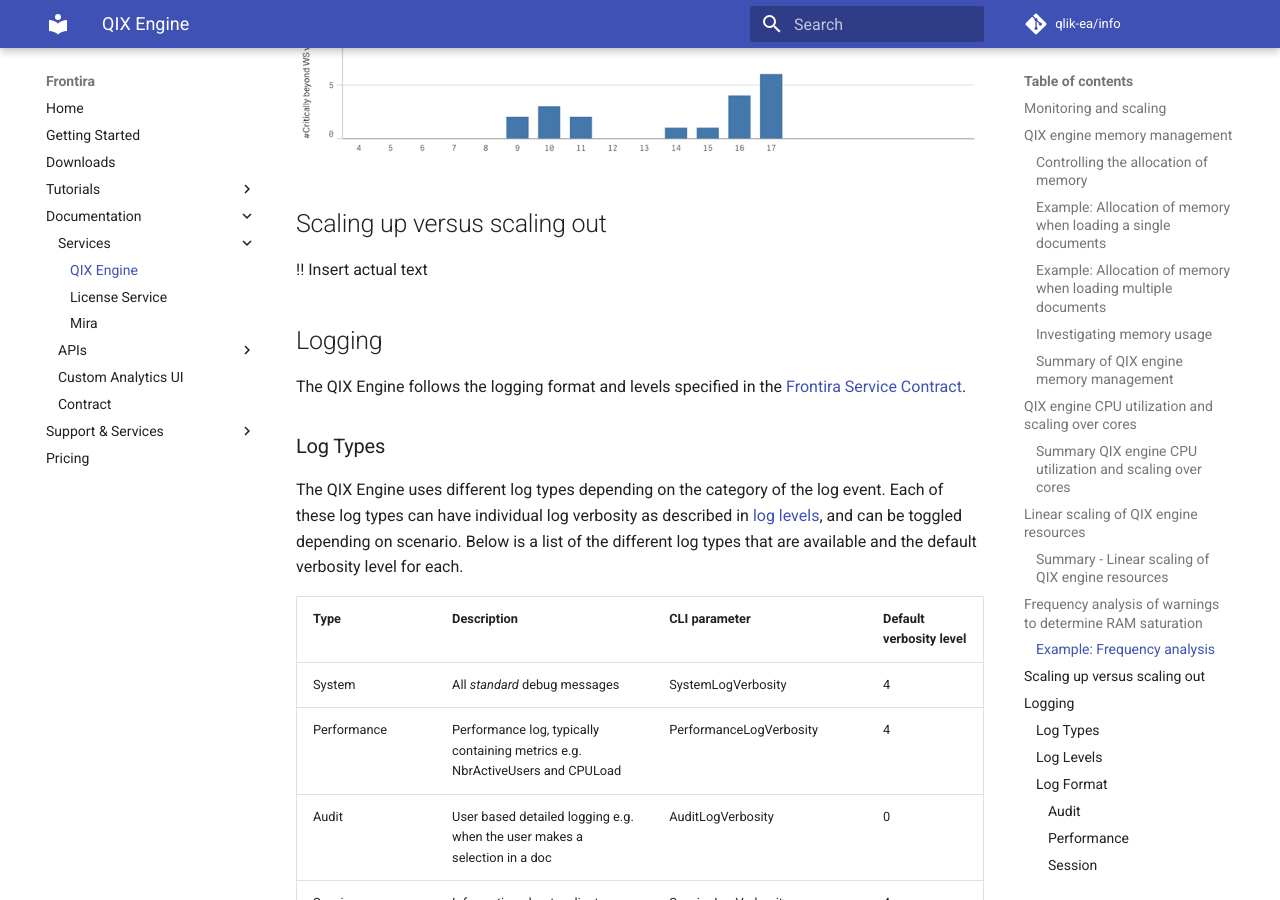
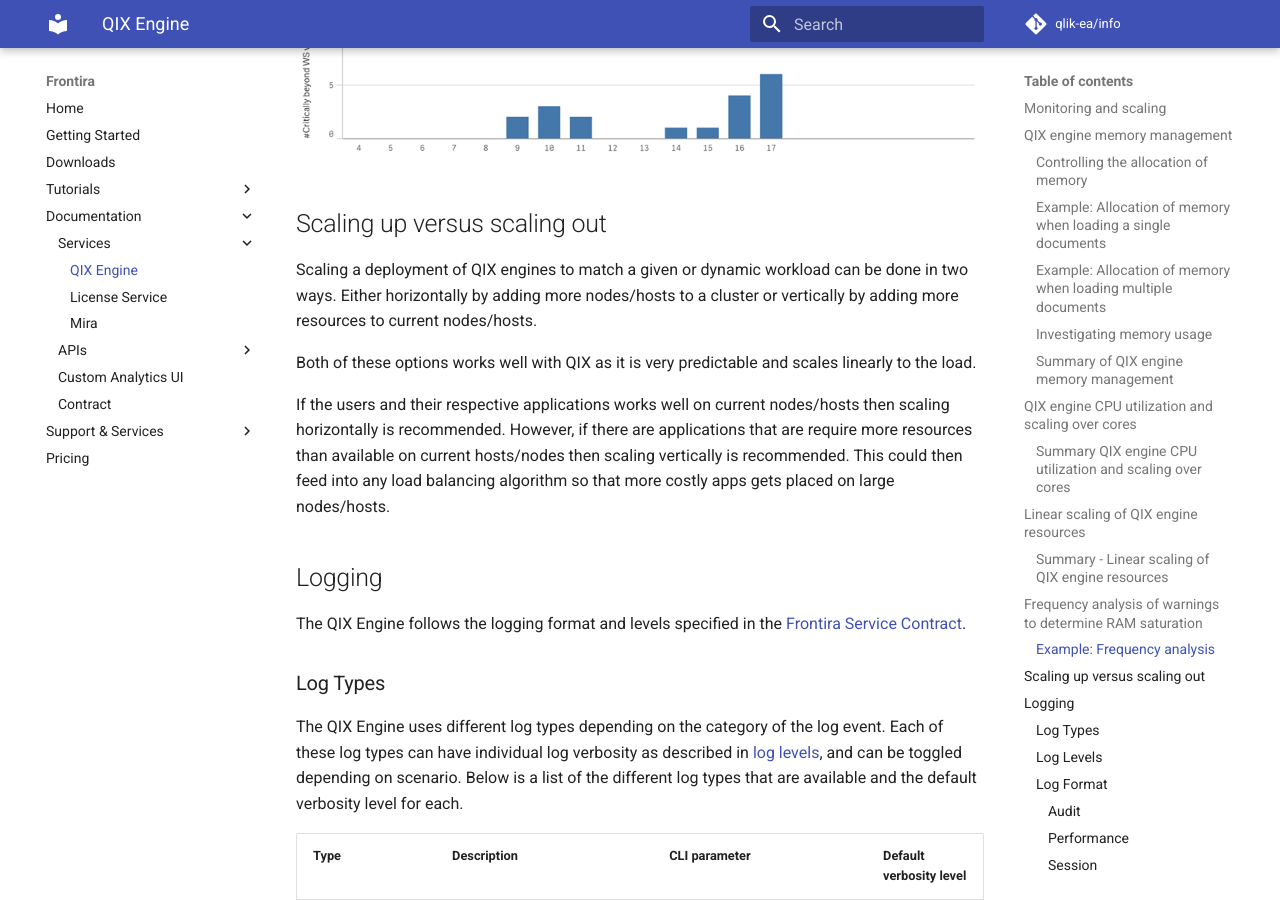
Before and after one commit to qlik-oss/core-website, an MkDocs documentation site: the page built from docs/documentation/services/qix-engine.md, in a window 1280 px wide and 900 px high, scrolled down 8619 px. Built offline with MkDocs 1.6.1 and Material for MkDocs 9.7.7, drawn with Linux system fonts in a browser that asks for light colours; comment, search, counter and statistics services are not loaded; old or Windows-style settings are respelled for this version of MkDocs.

Commit message:
Added documentation for scaling out versus up

```diff
--- a/docs/documentation/services/qix-engine.md
+++ b/docs/documentation/services/qix-engine.md
@@ -295,7 +295,19 @@
 
 ## Scaling up versus scaling out
 
-!! Insert actual text
+Scaling a deployment of QIX engines to match a given or dynamic workload
+can be done in two ways. Either horizontally by adding more nodes/hosts to
+a cluster or vertically by adding more resources to current nodes/hosts.
+
+Both of these options works well with QIX as it is very predictable and scales
+linearly to the load.
+
+If the users and their respective applications works well on current nodes/hosts
+then scaling horizontally is recommended.
+However, if there are applications that are require more resources than available
+on current hosts/nodes then scaling vertically is recommended. This could then
+feed into any load balancing algorithm so that more costly apps gets placed on
+large nodes/hosts.
 
 ## Logging
 
```
